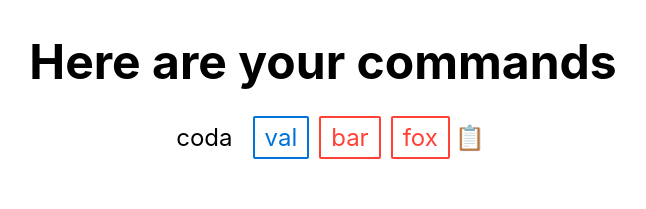
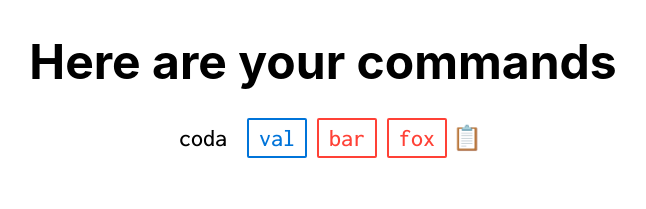
Before and after one commit to zeionara/coda, a React (Create React App) app in the folder coda/: page / in a window 1280 px wide. Shown: the top 209 px of the page, without its empty margins (317-963 px from the left). Built offline with nearby package versions, Linux system fonts and the light colour scheme.

Commit message:
Updated command font, changed style of input elements

```diff
--- a/coda/public/index.html
+++ b/coda/public/index.html
@@ -3,6 +3,11 @@
   <head>
     <meta charset="utf-8" />
     <link rel="icon" href="%PUBLIC_URL%/favicon.ico" />
+
+    <link rel="preconnect" href="https://fonts.googleapis.com">
+    <link rel="preconnect" href="https://fonts.gstatic.com" crossorigin>
+    <link href="https://fonts.googleapis.com/css2?family=Inconsolata:wght@200;500&display=swap" rel="stylesheet">
+
     <meta name="viewport" content="width=device-width, initial-scale=1" />
     <meta name="theme-color" content="#000000" />
     <meta
--- a/coda/src/components/argument.js
+++ b/coda/src/components/argument.js
@@ -10,9 +10,11 @@ export class Argument extends React.Component {
         this.updateValue = this.updateValue.bind(this)
         this.handleKeyDown = this.handleKeyDown.bind(this)
 
+        let initialInputValue = props.value ? props.value : ''
         this.state = {
             isEditable: false,
-            value: props.value
+            value: initialInputValue,
+            inputWidth: initialInputValue.length
         }
         this.input_id = `piece-input-${props.index}`
 
@@ -34,20 +36,13 @@ export class Argument extends React.Component {
     }
 
     toggleIsEditable() {
-        let isEditable = this.state.isEditable
-
         this.setState(
             {
-                isEditable: !isEditable,
-                value: this.state.value
+                isEditable: !this.state.isEditable,
+                value: this.state.value,
+                inputWidth: this.state.inputWidth
             }
         )
-
-        // if (!isEditable) {
-        //     console.log(this.inputElement)
-        //     setTimeout(() => this.inputElement.current.focus(), 100)
-        //     // console.log(result)
-        // }
     }
 
     updateValue(event) {
@@ -55,7 +50,8 @@ export class Argument extends React.Component {
         this.setState(
             {
                 isEditable: this.state.isEditable,
-                value: event.target.value
+                value: event.target.value,
+                inputWidth: event.target.value.length
             }
         )
     }
@@ -76,7 +72,7 @@ export class Argument extends React.Component {
         return (
             <Tooltip content={tooltip}>
                 <Component className={`command argument ${this.props.theme}`} onClick={this.toggleIsEditable}>
-                    <span className={this.state.isEditable ? 'hidden' : 'visible'}>{this.state.value === undefined ? this.props.name : this.state.value}</span>
+                    <span className={this.state.isEditable ? 'hidden' : 'visible'}>{this.state.value ? this.state.value : this.props.name}</span>
                     <input
                         type='text'
                         id={this.input_id}
@@ -84,6 +80,8 @@ export class Argument extends React.Component {
                         onChange={this.updateValue}
                         onKeyDown={this.handleKeyDown}
                         ref={this.inputElement}
+                        style={{width: this.state.inputWidth + 'ch'}}
+                        value={this.state.value}
                     />
                 </Component>
             </Tooltip>
--- a/coda/src/styles/command.sass
+++ b/coda/src/styles/command.sass
@@ -13,9 +13,20 @@ $command_margin: 0 #{$base_padding}px
     background: $primary_color
     color: $text_color
 
+  input[type=text]
+    color: inherit
+    background: inherit
+    font-size: inherit
+    margin: 0
+    padding: 0
+    outline: none
+    border: none
+    font-family: inherit
+
 .command
   padding: $command_padding_inactive
   margin: $command_margin
+  font-family: 'Inconsolata', monospace
 
 .command
   &.argument, &.option, &.flag
```
